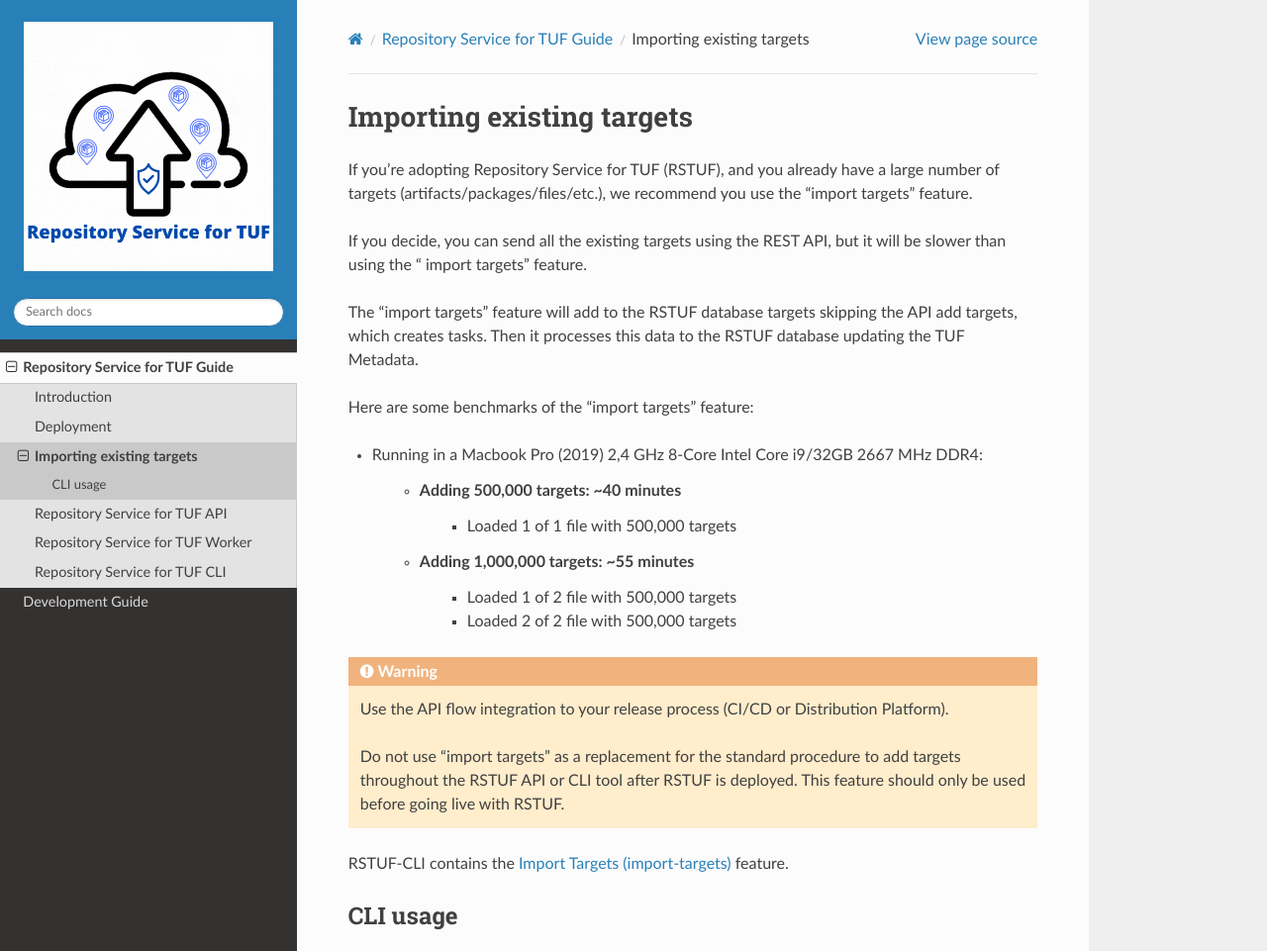
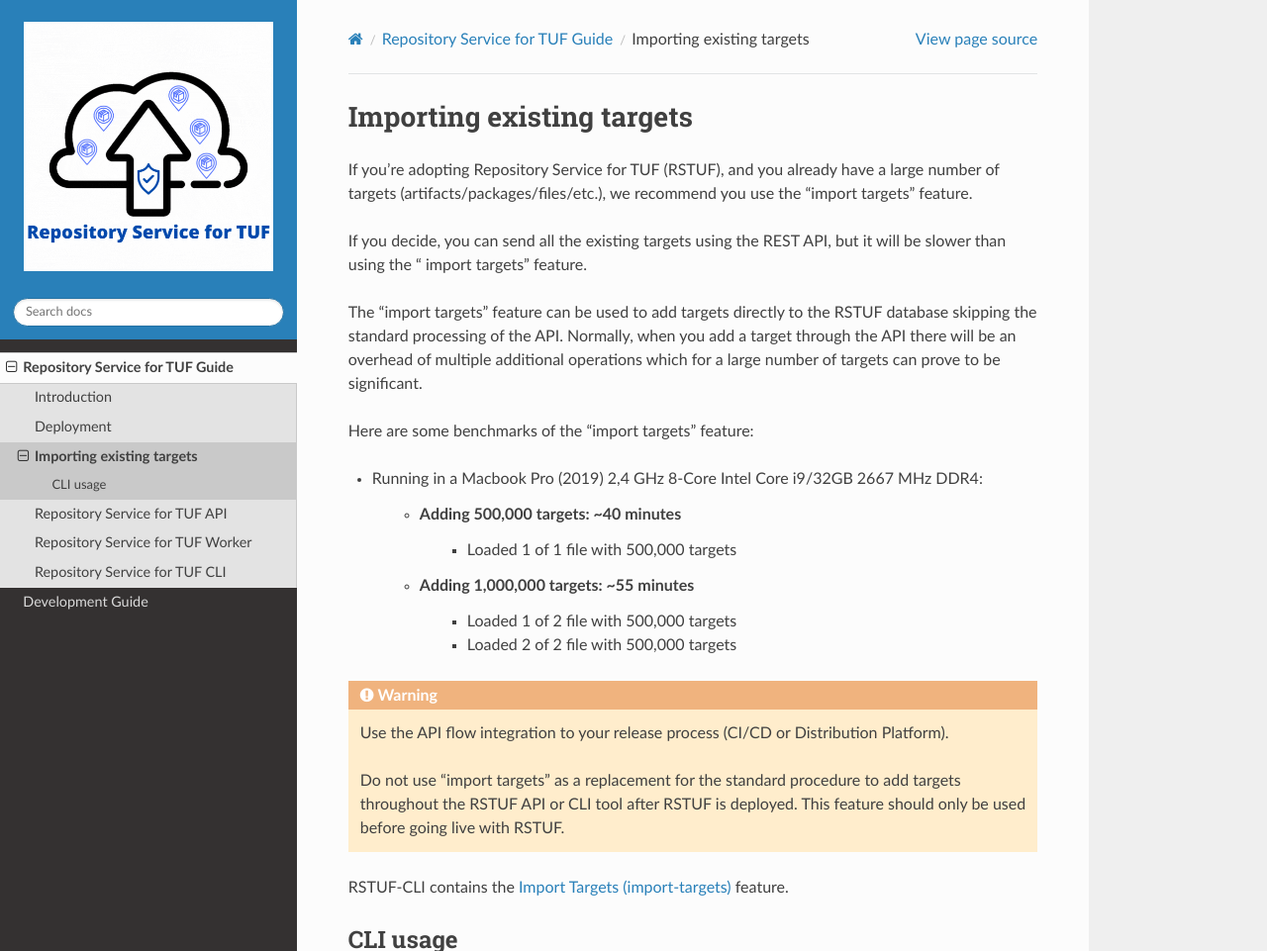
Before and after one commit to repository-service-tuf/repository-service-tuf, a Sphinx documentation site: the page built from docs/source/guide/deployment/importing-targets.rst, in a window 1280 px wide and 1278 px high, cut to the strip 0-961 px from the top of the window. Shown: the whole strip at 99% size. Built offline with Sphinx 7.4.7 and the Read the Docs theme 2.0.0, drawn with Linux system fonts in a browser that asks for light colours.

Commit message:
Simplify the feature usage text
Simplify the feature usage text removing the details about the process
using the REST API

Signed-off-by: Kairo de Araujo <kdearaujo@vmware.com>

```diff
--- a/docs/source/guide/deployment/importing-targets.rst
+++ b/docs/source/guide/deployment/importing-targets.rst
@@ -9,9 +9,11 @@ the "import targets" feature.
 If you decide, you can send all the existing targets using the REST API, but it
 will be slower than using the " import targets"  feature.
 
-The "import targets"  feature will add to the RSTUF database targets skipping
-the API add targets, which creates tasks. Then it processes this data to the
-RSTUF database updating the TUF Metadata.
+The "import targets" feature can be used to add targets directly to the RSTUF
+database skipping the standard processing of the API.
+Normally, when you add a target through the API there will be an overhead of
+multiple additional operations which for a large number of targets can prove
+to be significant.
 
 Here are some benchmarks of the "import targets" feature:
 
```
